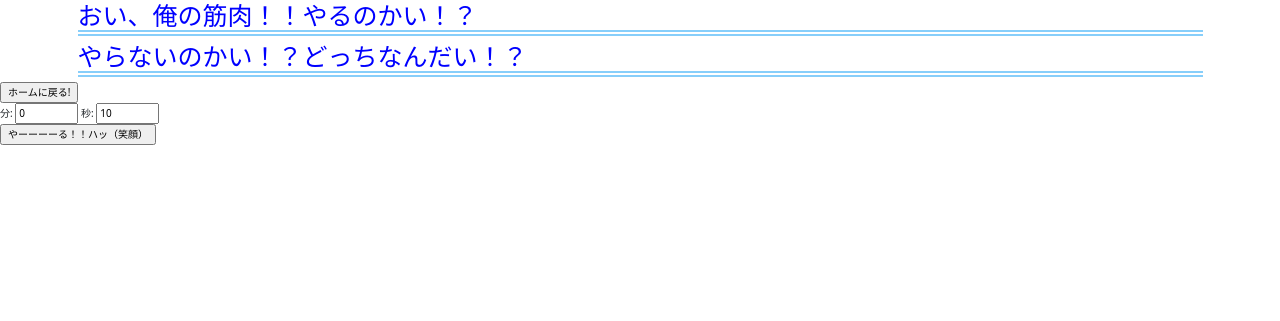
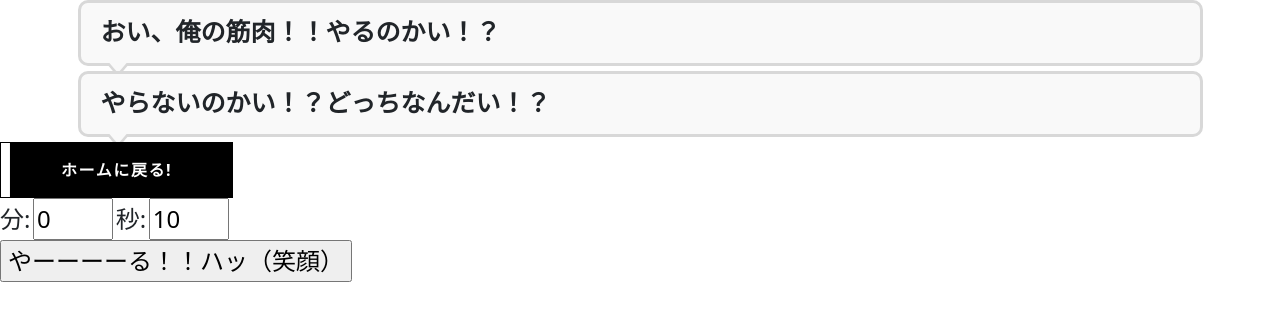
Before and after one commit to e215736/agile_mini_camp_VIP, a Flask app: page /test in a window 1280 px wide. Shown: the top 321 px of the page. Run offline with Flask 2, Linux system fonts and the light colour scheme.

Commit message:
26th commit: button title good looking

```diff
--- a/product/flask/testapp/static/css/style.css
+++ b/product/flask/testapp/static/css/style.css
@@ -1,7 +1,8 @@
-h1 {
+/*h1 {
     color: blue;
     border-bottom: double 6px #87CEFA;
 }
+*/
 
 /*まずはお決まりのボックスサイズ算出をborer-boxに */
 *,
@@ -40,12 +41,9 @@ button.btn {
   color: #212529;
   border-radius: 0.5rem;
 }
-
 a.btn-flat {
     overflow: hidden;
-
     padding: 1.5rem 6rem;
-
     color: #fff;
     border-radius: 0;
     background: #000;
@@ -59,23 +57,51 @@ a.btn-flat {
     position: absolute;
     top: 0;
     left: 0;
-
-    width: 100px;
-    height: 100px;
-
+    width: 100%;
+    height: 100%;
     content: '';
+    -webkit-transition: all .5s ease-in-out;
     transition: all .5s ease-in-out;
-
-    transform: translateX(-80%) translateY(-25px);
-
-    border-radius: 50%;
+    -webkit-transform: translateX(-96%);
+    transform: translateX(-96%);
     background: white;
   }
 
   a.btn-flat:hover:before {
-    width: 400px;
-    height: 400px;
+    -webkit-transform: translateX(0%);
+    transform: translateX(0%);
+  }
 
+  h1 {
+    position: relative;
+    padding: 1.5rem 2rem;
+    border: 3px solid #d8d8d8;
+    border-radius: 10px;
+    background: #f9f9f9;
+    font-family: 'Arial Black', sans-serif;
+    font-weight: 700;
+  }
 
-    transform: translateX(-1%) translateY(-175px);
+  h1:before {
+    position: absolute;
+    bottom: -14px;
+    left: 1em;
+    width: 0;
+    height: 0;
+    content: '';
+    border-width: 14px 12px 0 12px;
+    border-style: solid;
+    border-color: #d8d8d8 transparent transparent transparent;
   }
+
+  h1:after {
+    position: absolute;
+    bottom: -10px;
+    left: 1em;
+    width: 0;
+    height: 0;
+    content: '';
+    border-width: 14px 12px 0 12px;
+    border-style: solid;
+    border-color: #f9f9f9 transparent transparent transparent;
+  }
--- a/product/flask/testapp/templates/testapp/index2.html
+++ b/product/flask/testapp/templates/testapp/index2.html
@@ -8,17 +8,26 @@
 </div>
 
 <!-- ボタンを押すと、/templatesに飛ぶ -->
+<style>
+    .btn,
+    #start-button {
+      font-size: 24px;
+    }
+</style>
 
   <form action="/" method="get">
-    <input type="submit" value='ホームに戻る!'>
+    <a href="/" class="btn btn-flat" role="button"><span>ホームに戻る!</span></a>
   </form>
 
   <form id="timer-form" method="get">
-    <label for="minutes">分:</label>
-    <input type="number" id="minutes" name="minutes" min="0" max="60" value="0">
-    <label for="seconds">秒:</label>
-    <input type="number" id="seconds" name="seconds" min="0" max="59" value="10">
+    <label for="minutes" style="font-size: 24px;">分:</label>
+    <input type="number" id="minutes" name="minutes" min="0" max="60" value="0" style="font-size: 24px; width: 80px;">
+
+    <label for="seconds" style="font-size: 24px;">秒:</label>
+    <input type="number" id="seconds" name="seconds" min="0" max="59" value="10" style="font-size: 24px; width: 80px;">
+
   </form>
+
   <input type="button" id="start-button" value='やーーーーる！！ハッ（笑顔）'>
 
 
```
Also changed, not shown: product/flask/testapp/templates/testapp/index.html (+5 -2 lines).
